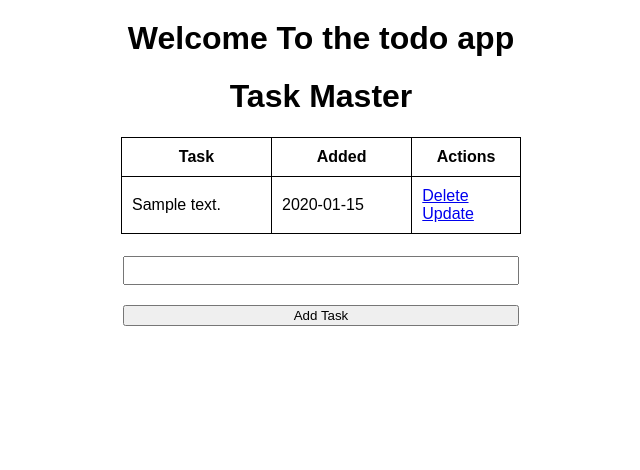
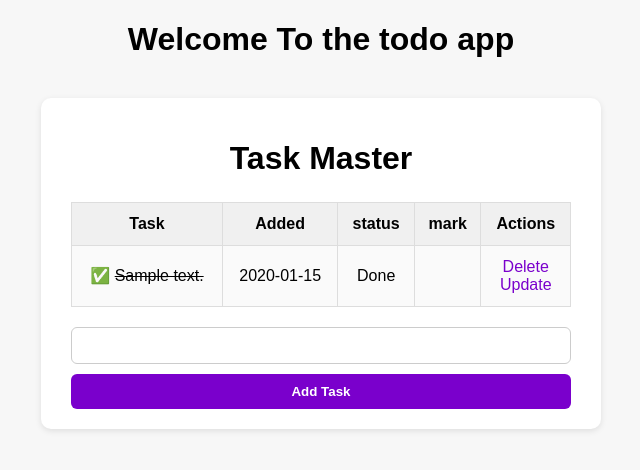
Before and after one commit to gadm12/todo-app, a Flask app: page / in a window 1280 px wide. Shown: the top 470 px of the page, without its empty margins (319-959 px from the left). Run offline with Flask 3, Linux system fonts and the light colour scheme; tables that the repository leaves empty hold one stand-in row (values such as "Sample post").

Commit message:
v2.1 - Added task completion with visual strikethrough and imporved layout spacing

```diff
--- a/V2.0_Flask/app.py
+++ b/V2.0_Flask/app.py
@@ -1,97 +1,62 @@
-from flask import Flask, render_template, request, url_for,session, redirect
-from flask_sqlalchemy import SQLAlchemy
-from datetime import datetime, timezone
+from flask import Flask, render_template, request, redirect, url_for
+from todo_logic import db, Todo
 
+app = Flask(__name__)
 
-app=Flask(__name__)
+# Configure database
+app.config["SQLALCHEMY_DATABASE_URI"] = "sqlite:///tasks.db"
 
-app.config['SQLALCHEMY_DATABASE_URI'] = 'sqlite:///tasks.db'
-db = SQLAlchemy(app)
-
-class Todo(db.Model):
-    id = db.Column(db.Integer, primary_key=True)
-    #nullable: so user would not be able to create a blank task
-    content = db.Column(db.String(200),nullable=False)
-    completed = db.Column(db.Integer, default=0)
-    date_created = db.Column(db.DateTime, default=lambda: datetime.now(timezone.utc))
-
-    def __repr__(self):
-        return "<Task %r>" % self.id
+# Initialize db with this Flask app
+db.init_app(app)
 
 @app.route("/", methods=["POST", "GET"])
 def index():
-
     if request.method == "POST":
         task_content = request.form["content"]
-        new_task=Todo(content=task_content)
-
+        new_task = Todo(content=task_content)
         try:
             db.session.add(new_task)
             db.session.commit()
             return redirect(url_for("index"))
-
         except Exception as e:
-            print(f"Error adding task: {e}")
-            return "There was an issue adding your task"
-
-
+            return f"Error adding task: {e}"
     else:
-        tasks=Todo.query.order_by(Todo.date_created).all()
+        tasks = Todo.query.order_by(Todo.date_created).all()
         return render_template("index.html", tasks=tasks)
 
 @app.route("/delete/<int:id>")
-
 def delete(id):
-
     task_to_delete = Todo.query.get_or_404(id)
-
     try:
         db.session.delete(task_to_delete)
         db.session.commit()
         return redirect(url_for("index"))
     except Exception as e:
-        print(f"Error deleting a task: {e}")
-        return "There was an issue deleting your task"
+        return f"Error deleting task: {e}"
 
-@app.route("/update/<int:id>",methods=["POST", "GET"])
+@app.route("/update/<int:id>", methods=["POST", "GET"])
 def update(id):
-
-    task=Todo.query.get_or_404(id)
-
+    task = Todo.query.get_or_404(id)
     if request.method == "POST":
-        task.content=request.form["content"]
-
-
-
+        task.content = request.form["content"]
         try:
-
             db.session.commit()
             return redirect(url_for("index"))
-
         except Exception as e:
-            print(f"Error updating task: {e}")
-            return "There was an issue with updating your task"
-
+            return f"Error updating task: {e}"
     else:
         return render_template("update.html", task=task)
 
+@app.route("/complete/<int:id>")
+def complete(id):
+
+    task=Todo.query.get_or_404(id)
+    task.completed=1
+    db.session.commit()
+    return redirect(url_for("index"))
+
 
 if __name__ == "__main__":
-
     with app.app_context():
         db.create_all()
     app.run(debug=True)
-
-
-
-
-
-
-#inside python repl write the following to create the .db file
-#from app import app, db
-#with app.app_context():
-#    db.create_all()
-#hit enter again
-#to check the file path do the following inside python repl
-#import os
-#print(os.getcwd())
--- a/V2.0_Flask/static/CSS/main.css
+++ b/V2.0_Flask/static/CSS/main.css
@@ -1,48 +1,84 @@
-h1 {
-  font-size: 2em; /* Example size */
+body {
+  font-size: 16px;
+  margin: 0;
   font-family: sans-serif;
-  text-align: center; /* Example alignment */
-  margin-top: 20px; /* Example margin */
+  background-color: #f7f7f7;
 }
-body{
-    font-size: 16px;
-    margin:0;
-    font-family: sans-serif;
+
+/* Center the content nicely */
+.content {
+  width: 500px;
+  margin: 40px auto;
+  background: white;
+  padding: 20px 30px;
+  border-radius: 10px;
+  box-shadow: 0 2px 6px rgba(0, 0, 0, 0.1);
 }
-table, th, td {
-  border: 1px solid black; /* Add a 1-pixel solid black border */
-  border-collapse: collapse; /* Make borders neat, not doubled */
+
+/* Headings */
+.content h1 {
+  text-align: center;
+  font-size: 2em;
+  margin-bottom: 25px;
+}
+
+/* Table styling */
+table {
+  width: 100%;
+  border-collapse: collapse;
+  margin-bottom: 20px;
 }
 
 th, td {
-  padding: 10px; /* Add some space inside the cells */
+  border: 1px solid #ddd;
+  padding: 12px 10px;
+  text-align: center;
 }
-.content {
 
-    width: 400px; /* Or a fixed width like 600px */
-    margin-left: auto;
-    margin-right: auto;
+th {
+  background-color: #f0f0f0;
+  font-weight: bold;
+}
 
+tr:nth-child(even) {
+  background-color: #fafafa;
 }
-.content table {
-    width: 100%;
+
+/* Links */
+a {
+  color: #7a00cc;
+  text-decoration: none;
 }
-.content form input[type="text"] {
-    width: 100%;
-    box-sizing: border-box;
-    padding: 5px; /* Match td padding */
-    margin-top: 20px;
-    margin-bottom: 10px; /* Add space below input */
+
+a:hover {
+  text-decoration: underline;
 }
-.content form input[type="submit"] {
-    margin-top: 10px; /* Add some space above the button */
-    display: block; /* Make it a block element */
-    width: 100%; /* Make button fill width */
+
+/* Form styling */
+form {
+  margin-top: 20px;
 }
-.content h1 {
-  font-size: 2em; /* Makes the h1 twice as large as the body text */
+
+form input[type="text"] {
+  width: 100%;
+  box-sizing: border-box;
+  padding: 10px;
+  margin-bottom: 10px;
+  border: 1px solid #ccc;
+  border-radius: 6px;
 }
-.content form {
-    margin: 1px;
-    padding: 1px;
+
+form input[type="submit"] {
+  width: 100%;
+  padding: 10px;
+  background-color: #7a00cc;
+  color: white;
+  font-weight: bold;
+  border: none;
+  border-radius: 6px;
+  cursor: pointer;
 }
+
+form input[type="submit"]:hover {
+  background-color: #5b0099;
+}
--- a/V2.0_Flask/templates/index.html
+++ b/V2.0_Flask/templates/index.html
@@ -2,7 +2,7 @@
 
     {% block head %}
 
-        <h1>Welcome To the todo app</h1>
+        <h1 style="text-align:center">Welcome To the todo app</h1>
 
     {% endblock %}
 
@@ -20,6 +20,8 @@
                 <tr>
                     <th>Task</th>
                     <th>Added</th>
+                    <th>status</th>
+                    <th>mark</th>
                     <th>Actions</th>
 
                 </tr>
@@ -27,8 +29,29 @@
                 {% for task in tasks %}
 
                     <tr>
-                        <td> {{ task.content}} </td>
+                        <td>
+
+                            {% if task.completed %}
+                                ✅ <s>{{ task.content }}</s>
+                            {% else %}
+                                🕓 {{ task.content }}
+
+                            {% endif %}
+                        </td>
+
                         <td> {{task.date_created.date()}} </td>
+
+                        <td>
+                            {% if task.completed %}
+                                Done
+                            {% else %}
+                                Pending
+                            {% endif %}
+                        </td>
+                        <td>
+                            {% if not task.completed %}
+                                <a href="/complete/{{ task.id }}">Mark Complete</a><br>
+                            {% endif %}
                         <td>
                             <a href="/delete/{{task.id}}">Delete</a>
                             <br>
```
Also changed, not shown: V2.0_Flask/todo_logic.py (+16 -0 lines).
